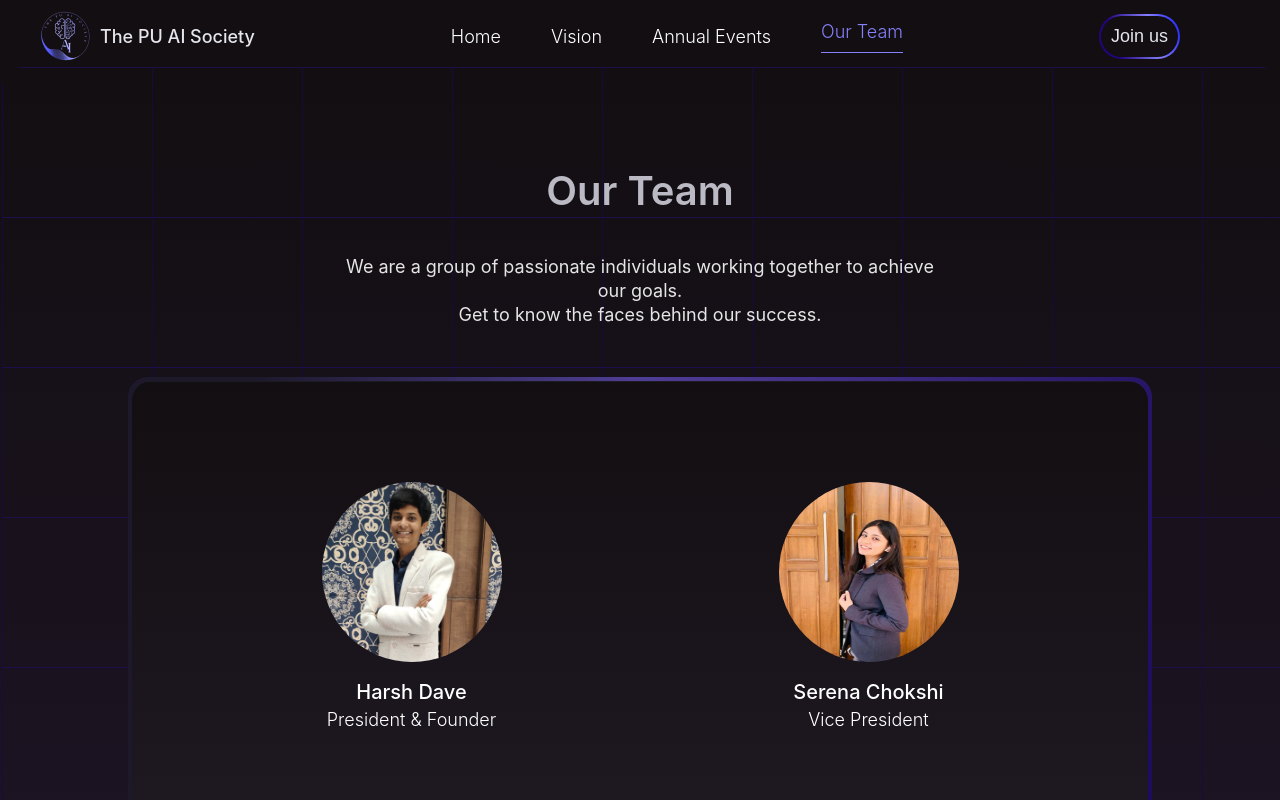
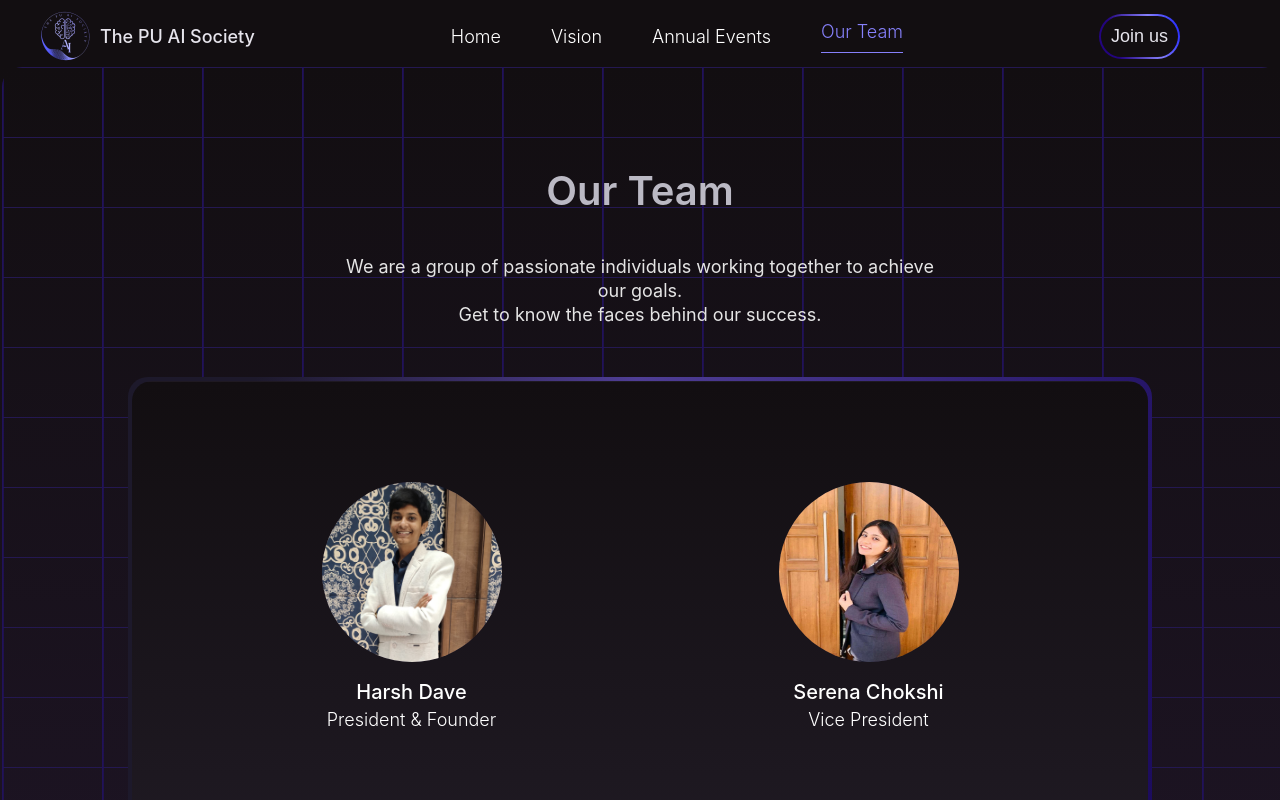
Before and after one commit to THEPUAISOCIETY/pu_ai_society, a React (Vite) app: page /team in a window 1280 px wide. Shown: the top 800 px of the page. Built offline with nearby package versions, Linux system fonts and the light colour scheme.

Commit message:
Team.module.css fixed the grids

```diff
--- a/src/Pages/Team/Team.module.css
+++ b/src/Pages/Team/Team.module.css
@@ -106,9 +106,9 @@
     border-radius: 20px;
     top: 1px;
     left: 2px;
-    background-image: linear-gradient(90deg, #170b43e3 1.25px, transparent 1px),
-                      linear-gradient(180deg, #1e0f54dd 1.25px, transparent 1px);
-    background-size: 150px 150px;
+    background-image: linear-gradient(90deg, #21125a 1px, rgba(33, 18, 90, 0.6) 2px, transparent 2px),
+    linear-gradient(180deg, #241851 1px, transparent 1px);
+    background-size: 100px 70px;
     z-index: -2;
 }
 
```
